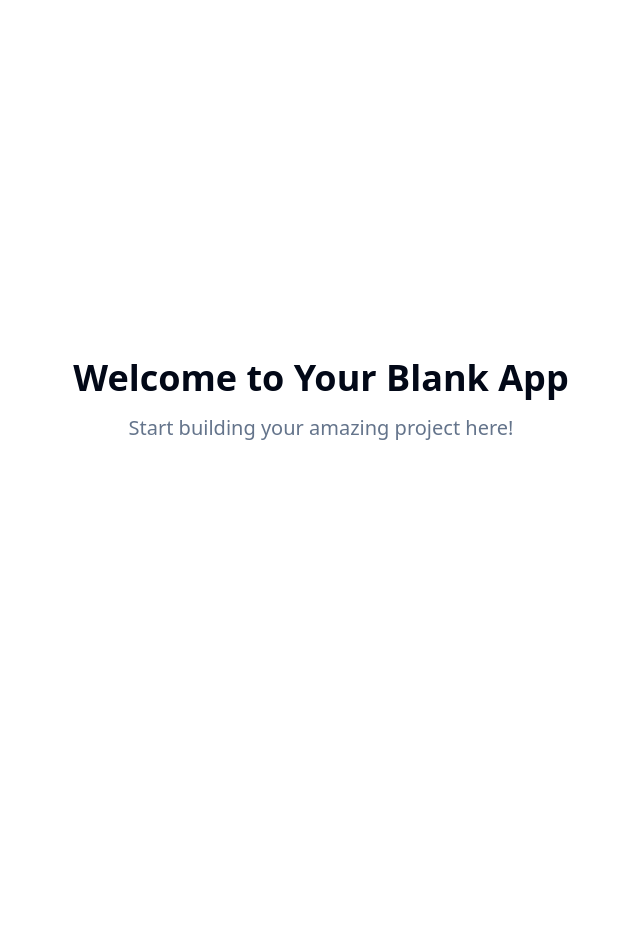
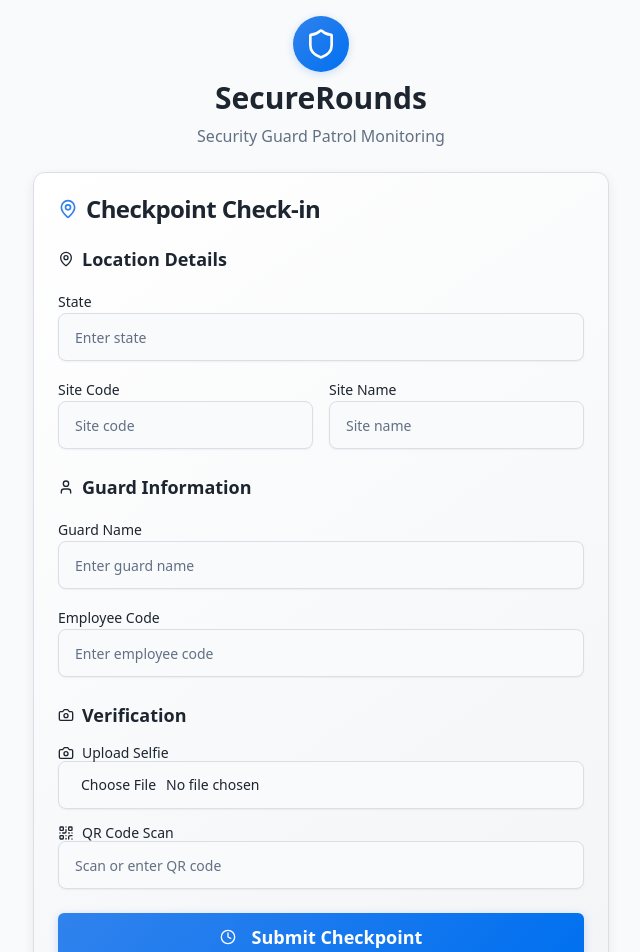
Before and after one commit to sudhiraiprojects/patrol-check-in-secure, a React (Vite) app: page / in a window 1280 px wide. Shown: the top 952 px of the page, without its empty margins (319-959 px from the left). Before the commit the page ends 800 px from the top, so only its background shows below. Built offline with nearby package versions, Linux system fonts and the light colour scheme.

Commit message:
Add SecureRounds component
Implement SecureRounds component for security guard check-ins.

```diff
--- /dev/null
+++ b/src/components/SecureRounds.tsx
@@ -0,0 +1,240 @@
+import { useState } from 'react';
+import { Button } from "@/components/ui/button";
+import { Card, CardContent, CardHeader, CardTitle } from "@/components/ui/card";
+import { Input } from "@/components/ui/input";
+import { Label } from "@/components/ui/label";
+import { Shield, Camera, MapPin, QrCode, Clock, User } from "lucide-react";
+import { useToast } from "@/hooks/use-toast";
+
+export default function SecureRounds() {
+  const { toast } = useToast();
+  const [formData, setFormData] = useState({
+    state: '',
+    siteCode: '',
+    siteName: '',
+    guardName: '',
+    employeeCode: '',
+    timestamp: '',
+    photo: null,
+    gpsLocation: '',
+    qrScan: ''
+  });
+
+  const handleChange = (e: React.ChangeEvent<HTMLInputElement>) => {
+    const { name, value, files } = e.target;
+    setFormData((prev) => ({
+      ...prev,
+      [name]: files ? files[0] : value
+    }));
+  };
+
+  const handleSubmit = async (e: React.FormEvent) => {
+    e.preventDefault();
+    const timestamp = new Date().toISOString();
+    const gpsLocation = 'Mock GPS: 40.7128, -74.0060'; // Replace with actual device GPS capture
+
+    const dataToSubmit = {
+      ...formData,
+      timestamp,
+      gpsLocation
+    };
+
+    toast({
+      title: "Checkpoint Logged",
+      description: "Your security checkpoint has been recorded successfully.",
+      variant: "default",
+    });
+
+    console.log('Security checkpoint data:', dataToSubmit);
+
+    // Reset form after successful submission
+    setFormData({
+      state: '',
+      siteCode: '',
+      siteName: '',
+      guardName: '',
+      employeeCode: '',
+      timestamp: '',
+      photo: null,
+      gpsLocation: '',
+      qrScan: ''
+    });
+  };
+
+  return (
+    <div className="min-h-screen bg-background p-4">
+      <div className="max-w-xl mx-auto space-y-6">
+        {/* Header */}
+        <div className="text-center space-y-2">
+          <div className="flex justify-center">
+            <div className="p-3 bg-gradient-primary rounded-full shadow-button">
+              <Shield className="h-8 w-8 text-white" />
+            </div>
+          </div>
+          <h1 className="text-3xl font-bold text-foreground">SecureRounds</h1>
+          <p className="text-muted-foreground">Security Guard Patrol Monitoring</p>
+        </div>
+
+        {/* Main Form Card */}
+        <Card>
+          <CardHeader>
+            <CardTitle className="flex items-center gap-2">
+              <MapPin className="h-5 w-5 text-primary" />
+              Checkpoint Check-in
+            </CardTitle>
+          </CardHeader>
+          <CardContent>
+            <form onSubmit={handleSubmit} className="space-y-6">
+              {/* Location Information */}
+              <div className="space-y-4">
+                <h3 className="text-lg font-semibold text-foreground flex items-center gap-2">
+                  <MapPin className="h-4 w-4" />
+                  Location Details
+                </h3>
+
+                <div className="grid gap-4">
+                  <div>
+                    <Label htmlFor="state">State</Label>
+                    <Input
+                      id="state"
+                      name="state"
+                      value={formData.state}
+                      placeholder="Enter state"
+                      onChange={handleChange}
+                      required
+                    />
+                  </div>
+
+                  <div className="grid grid-cols-2 gap-4">
+                    <div>
+                      <Label htmlFor="siteCode">Site Code</Label>
+                      <Input
+                        id="siteCode"
+                        name="siteCode"
+                        value={formData.siteCode}
+                        placeholder="Site code"
+                        onChange={handleChange}
+                        required
+                      />
+                    </div>
+                    <div>
+                      <Label htmlFor="siteName">Site Name</Label>
+                      <Input
+                        id="siteName"
+                        name="siteName"
+                        value={formData.siteName}
+                        placeholder="Site name"
+                        onChange={handleChange}
+                        required
+                      />
+                    </div>
+                  </div>
+                </div>
+              </div>
+
+              {/* Guard Information */}
+              <div className="space-y-4">
+                <h3 className="text-lg font-semibold text-foreground flex items-center gap-2">
+                  <User className="h-4 w-4" />
+                  Guard Information
+                </h3>
+
+                <div className="grid gap-4">
+                  <div>
+                    <Label htmlFor="guardName">Guard Name</Label>
+                    <Input
+                      id="guardName"
+                      name="guardName"
+                      value={formData.guardName}
+                      placeholder="Enter guard name"
+                      onChange={handleChange}
+                      required
+                    />
+                  </div>
+
+                  <div>
+                    <Label htmlFor="employeeCode">Employee Code</Label>
+                    <Input
+                      id="employeeCode"
+                      name="employeeCode"
+                      value={formData.employeeCode}
+                      placeholder="Enter employee code"
+                      onChange={handleChange}
+                      required
+                    />
+                  </div>
+                </div>
+              </div>
+
+              {/* Verification */}
+              <div className="space-y-4">
+                <h3 className="text-lg font-semibold text-foreground flex items-center gap-2">
+                  <Camera className="h-4 w-4" />
+                  Verification
+                </h3>
+
+                <div className="space-y-4">
+                  <div>
+                    <Label htmlFor="photo" className="flex items-center gap-2">
+                      <Camera className="h-4 w-4" />
+                      Upload Selfie
+                    </Label>
+                    <Input
+                      id="photo"
+                      type="file"
+                      name="photo"
+                      accept="image/*"
+                      capture="user"
+                      onChange={handleChange}
+                      className="cursor-pointer"
+                      required
+                    />
+                  </div>
+
+                  <div>
+                    <Label htmlFor="qrScan" className="flex items-center gap-2">
+                      <QrCode className="h-4 w-4" />
+                      QR Code Scan
+                    </Label>
+                    <Input
+                      id="qrScan"
+                      name="qrScan"
+                      value={formData.qrScan}
+                      placeholder="Scan or enter QR code"
+                      onChange={handleChange}
+                      required
+                    />
+                  </div>
+                </div>
+              </div>
+
+              {/* Submit Button */}
+              <Button
+                type="submit"
+                className="w-full h-12 text-lg font-semibold"
+                size="lg"
+              >
+                <Clock className="h-5 w-5 mr-2" />
+                Submit Checkpoint
+              </Button>
+            </form>
+          </CardContent>
+        </Card>
+
+        {/* Status Footer */}
+        <Card>
+          <CardContent className="pt-6">
+            <div className="text-center text-sm text-muted-foreground">
+              <p className="flex items-center justify-center gap-2">
+                <MapPin className="h-4 w-4" />
+                GPS: Ready |
+                <Clock className="h-4 w-4 ml-2" />
+                {new Date().toLocaleTimeString()}
+              </p>
+            </div>
+          </CardContent>
+        </Card>
+      </div>
+    </div>
+  );
+}
--- a/src/components/ui/button.tsx
+++ b/src/components/ui/button.tsx
@@ -5,19 +5,21 @@ import { cva, type VariantProps } from "class-variance-authority"
 import { cn } from "@/lib/utils"
 
 const buttonVariants = cva(
-  "inline-flex items-center justify-center gap-2 whitespace-nowrap rounded-md text-sm font-medium ring-offset-background transition-colors focus-visible:outline-none focus-visible:ring-2 focus-visible:ring-ring focus-visible:ring-offset-2 disabled:pointer-events-none disabled:opacity-50 [&_svg]:pointer-events-none [&_svg]:size-4 [&_svg]:shrink-0",
+  "inline-flex items-center justify-center gap-2 whitespace-nowrap rounded-md text-sm font-medium ring-offset-background transition-all duration-200 focus-visible:outline-none focus-visible:ring-2 focus-visible:ring-ring focus-visible:ring-offset-2 disabled:pointer-events-none disabled:opacity-50 [&_svg]:pointer-events-none [&_svg]:size-4 [&_svg]:shrink-0",
   {
     variants: {
       variant: {
-        default: "bg-primary text-primary-foreground hover:bg-primary/90",
+        default: "bg-gradient-primary text-primary-foreground hover:opacity-90 shadow-button",
         destructive:
-          "bg-destructive text-destructive-foreground hover:bg-destructive/90",
+          "bg-destructive text-destructive-foreground hover:bg-destructive/90 shadow-sm",
         outline:
-          "border border-input bg-background hover:bg-accent hover:text-accent-foreground",
+          "border border-input bg-background hover:bg-accent hover:text-accent-foreground shadow-sm",
         secondary:
-          "bg-secondary text-secondary-foreground hover:bg-secondary/80",
+          "bg-secondary text-secondary-foreground hover:bg-secondary/80 shadow-sm",
         ghost: "hover:bg-accent hover:text-accent-foreground",
         link: "text-primary underline-offset-4 hover:underline",
+        success: "bg-success text-success-foreground hover:bg-success/90 shadow-sm",
+        warning: "bg-warning text-warning-foreground hover:bg-warning/90 shadow-sm",
       },
       size: {
         default: "h-10 px-4 py-2",
--- a/src/components/ui/card.tsx
+++ b/src/components/ui/card.tsx
@@ -9,7 +9,7 @@ const Card = React.forwardRef<
   <div
     ref={ref}
     className={cn(
-      "rounded-lg border bg-card text-card-foreground shadow-sm",
+      "rounded-xl border bg-gradient-card text-card-foreground shadow-card",
       className
     )}
     {...props}
--- a/src/components/ui/input.tsx
+++ b/src/components/ui/input.tsx
@@ -8,7 +8,7 @@ const Input = React.forwardRef<HTMLInputElement, React.ComponentProps<"input">>(
     <input
       type={type}
       className={cn(
-          "flex h-10 w-full rounded-md border border-input bg-background px-3 py-2 text-base ring-offset-background file:border-0 file:bg-transparent file:text-sm file:font-medium file:text-foreground placeholder:text-muted-foreground focus-visible:outline-none focus-visible:ring-2 focus-visible:ring-ring focus-visible:ring-offset-2 disabled:cursor-not-allowed disabled:opacity-50 md:text-sm",
+        "flex h-12 w-full rounded-lg border border-input bg-background px-4 py-3 text-base ring-offset-background file:border-0 file:bg-transparent file:text-sm file:font-medium file:text-foreground placeholder:text-muted-foreground focus-visible:outline-none focus-visible:ring-2 focus-visible:ring-primary focus-visible:ring-offset-2 focus-visible:border-primary transition-colors disabled:cursor-not-allowed disabled:opacity-50 md:text-sm shadow-sm",
         className
       )}
       ref={ref}
--- a/src/index.css
+++ b/src/index.css
@@ -8,33 +8,45 @@ All colors MUST be HSL.
 
 @layer base {
   :root {
-    --background: 0 0% 100%;
-    --foreground: 222.2 84% 4.9%;
+    --background: 210 20% 98%;
+    --foreground: 215 25% 15%;
 
     --card: 0 0% 100%;
-    --card-foreground: 222.2 84% 4.9%;
+    --card-foreground: 215 25% 15%;
 
     --popover: 0 0% 100%;
-    --popover-foreground: 222.2 84% 4.9%;
+    --popover-foreground: 215 25% 15%;
 
-    --primary: 222.2 47.4% 11.2%;
-    --primary-foreground: 210 40% 98%;
+    --primary: 214 84% 56%;
+    --primary-foreground: 0 0% 100%;
 
-    --secondary: 210 40% 96.1%;
-    --secondary-foreground: 222.2 47.4% 11.2%;
+    --secondary: 215 20% 92%;
+    --secondary-foreground: 215 25% 25%;
 
-    --muted: 210 40% 96.1%;
-    --muted-foreground: 215.4 16.3% 46.9%;
+    --muted: 215 20% 95%;
+    --muted-foreground: 215 15% 45%;
 
-    --accent: 210 40% 96.1%;
-    --accent-foreground: 222.2 47.4% 11.2%;
+    --accent: 212 100% 47%;
+    --accent-foreground: 0 0% 100%;
 
-    --destructive: 0 84.2% 60.2%;
-    --destructive-foreground: 210 40% 98%;
+    --destructive: 0 84% 60%;
+    --destructive-foreground: 0 0% 100%;
 
-    --border: 214.3 31.8% 91.4%;
-    --input: 214.3 31.8% 91.4%;
-    --ring: 222.2 84% 4.9%;
+    --border: 215 20% 88%;
+    --input: 215 20% 88%;
+    --ring: 214 84% 56%;
+
+    --success: 142 76% 36%;
+    --success-foreground: 0 0% 100%;
+
+    --warning: 38 92% 50%;
+    --warning-foreground: 0 0% 100%;
+
+    --gradient-primary: linear-gradient(135deg, hsl(214 84% 56%), hsl(212 100% 47%));
+    --gradient-card: linear-gradient(145deg, hsl(0 0% 100%), hsl(215 20% 96%));
+
+    --shadow-card: 0 4px 12px hsl(215 25% 15% / 0.08);
+    --shadow-button: 0 2px 8px hsl(214 84% 56% / 0.24);
 
     --radius: 0.5rem;
 
@@ -56,33 +68,45 @@ All colors MUST be HSL.
   }
 
   .dark {
-    --background: 222.2 84% 4.9%;
-    --foreground: 210 40% 98%;
+    --background: 215 28% 12%;
+    --foreground: 213 31% 91%;
 
-    --card: 222.2 84% 4.9%;
-    --card-foreground: 210 40% 98%;
+    --card: 215 25% 16%;
+    --card-foreground: 213 31% 91%;
 
-    --popover: 222.2 84% 4.9%;
-    --popover-foreground: 210 40% 98%;
+    --popover: 215 25% 16%;
+    --popover-foreground: 213 31% 91%;
 
-    --primary: 210 40% 98%;
-    --primary-foreground: 222.2 47.4% 11.2%;
+    --primary: 214 84% 56%;
+    --primary-foreground: 215 28% 12%;
 
-    --secondary: 217.2 32.6% 17.5%;
-    --secondary-foreground: 210 40% 98%;
+    --secondary: 215 25% 20%;
+    --secondary-foreground: 213 31% 85%;
 
-    --muted: 217.2 32.6% 17.5%;
-    --muted-foreground: 215 20.2% 65.1%;
+    --muted: 215 25% 18%;
+    --muted-foreground: 215 15% 60%;
 
-    --accent: 217.2 32.6% 17.5%;
-    --accent-foreground: 210 40% 98%;
+    --accent: 212 100% 47%;
+    --accent-foreground: 215 28% 12%;
 
-    --destructive: 0 62.8% 30.6%;
-    --destructive-foreground: 210 40% 98%;
+    --destructive: 0 84% 60%;
+    --destructive-foreground: 215 28% 12%;
 
-    --border: 217.2 32.6% 17.5%;
-    --input: 217.2 32.6% 17.5%;
-    --ring: 212.7 26.8% 83.9%;
+    --border: 215 25% 22%;
+    --input: 215 25% 22%;
+    --ring: 214 84% 56%;
+
+    --success: 142 76% 36%;
+    --success-foreground: 0 0% 100%;
+
+    --warning: 38 92% 50%;
+    --warning-foreground: 0 0% 100%;
+
+    --gradient-primary: linear-gradient(135deg, hsl(214 84% 56%), hsl(212 100% 47%));
+    --gradient-card: linear-gradient(145deg, hsl(215 25% 16%), hsl(215 25% 20%));
+
+    --shadow-card: 0 4px 12px hsl(215 28% 12% / 0.3);
+    --shadow-button: 0 2px 8px hsl(214 84% 56% / 0.4);
     --sidebar-background: 240 5.9% 10%;
     --sidebar-foreground: 240 4.8% 95.9%;
     --sidebar-primary: 224.3 76.3% 48%;
--- a/src/pages/Index.tsx
+++ b/src/pages/Index.tsx
@@ -1,14 +1,7 @@
-// Update this page (the content is just a fallback if you fail to update the page)
+import SecureRounds from "@/components/SecureRounds";
 
 const Index = () => {
-  return (
-    <div className="min-h-screen flex items-center justify-center bg-background">
-      <div className="text-center">
-        <h1 className="text-4xl font-bold mb-4">Welcome to Your Blank App</h1>
-        <p className="text-xl text-muted-foreground">Start building your amazing project here!</p>
-      </div>
-    </div>
-  );
+  return <SecureRounds />;
 };
 
 export default Index;
--- a/tailwind.config.ts
+++ b/tailwind.config.ts
@@ -52,6 +52,14 @@ export default {
 					DEFAULT: 'hsl(var(--card))',
 					foreground: 'hsl(var(--card-foreground))'
 				},
+				success: {
+					DEFAULT: 'hsl(var(--success))',
+					foreground: 'hsl(var(--success-foreground))'
+				},
+				warning: {
+					DEFAULT: 'hsl(var(--warning))',
+					foreground: 'hsl(var(--warning-foreground))'
+				},
 				sidebar: {
 					DEFAULT: 'hsl(var(--sidebar-background))',
 					foreground: 'hsl(var(--sidebar-foreground))',
@@ -62,6 +70,14 @@ export default {
 					border: 'hsl(var(--sidebar-border))',
 					ring: 'hsl(var(--sidebar-ring))'
 				}
+			},
+			backgroundImage: {
+				'gradient-primary': 'var(--gradient-primary)',
+				'gradient-card': 'var(--gradient-card)',
+			},
+			boxShadow: {
+				'card': 'var(--shadow-card)',
+				'button': 'var(--shadow-button)',
 			},
 			borderRadius: {
 				lg: 'var(--radius)',
```
Lines whose indentation alone changed are shown as unchanged.
